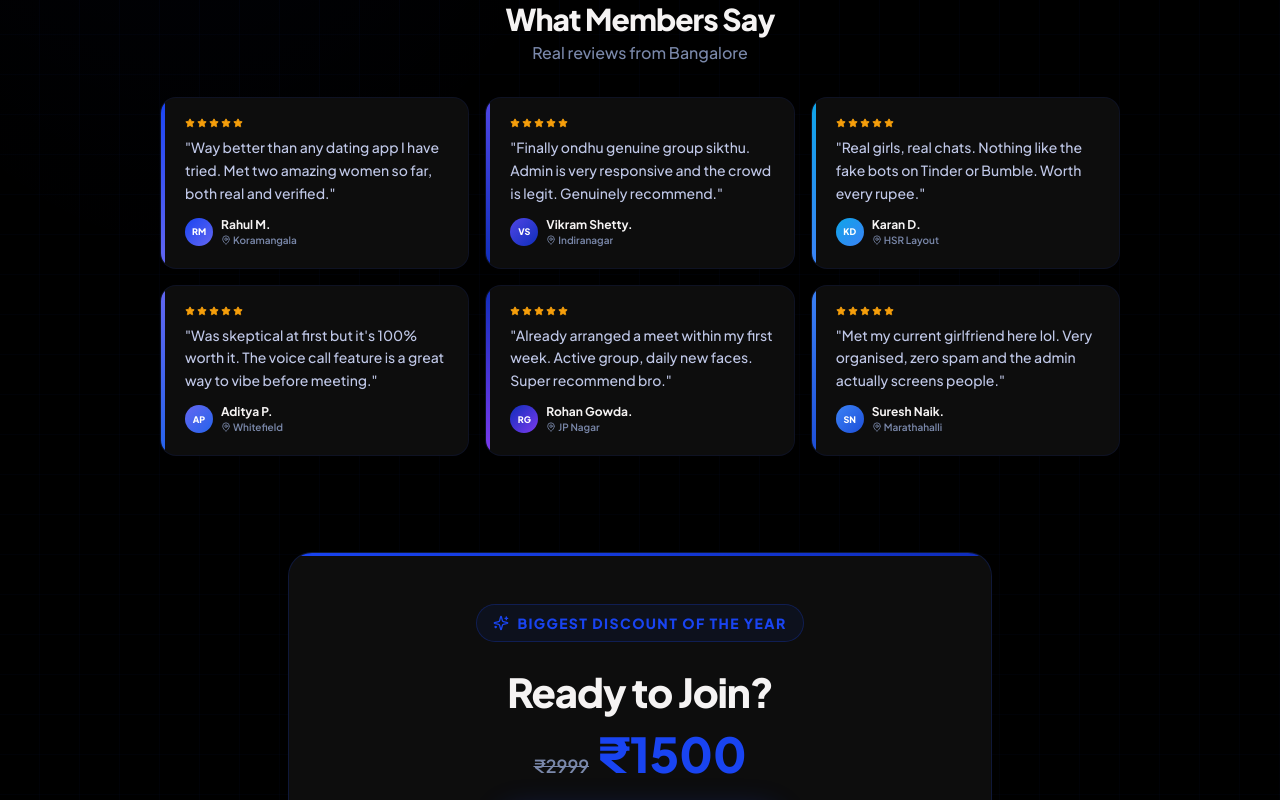
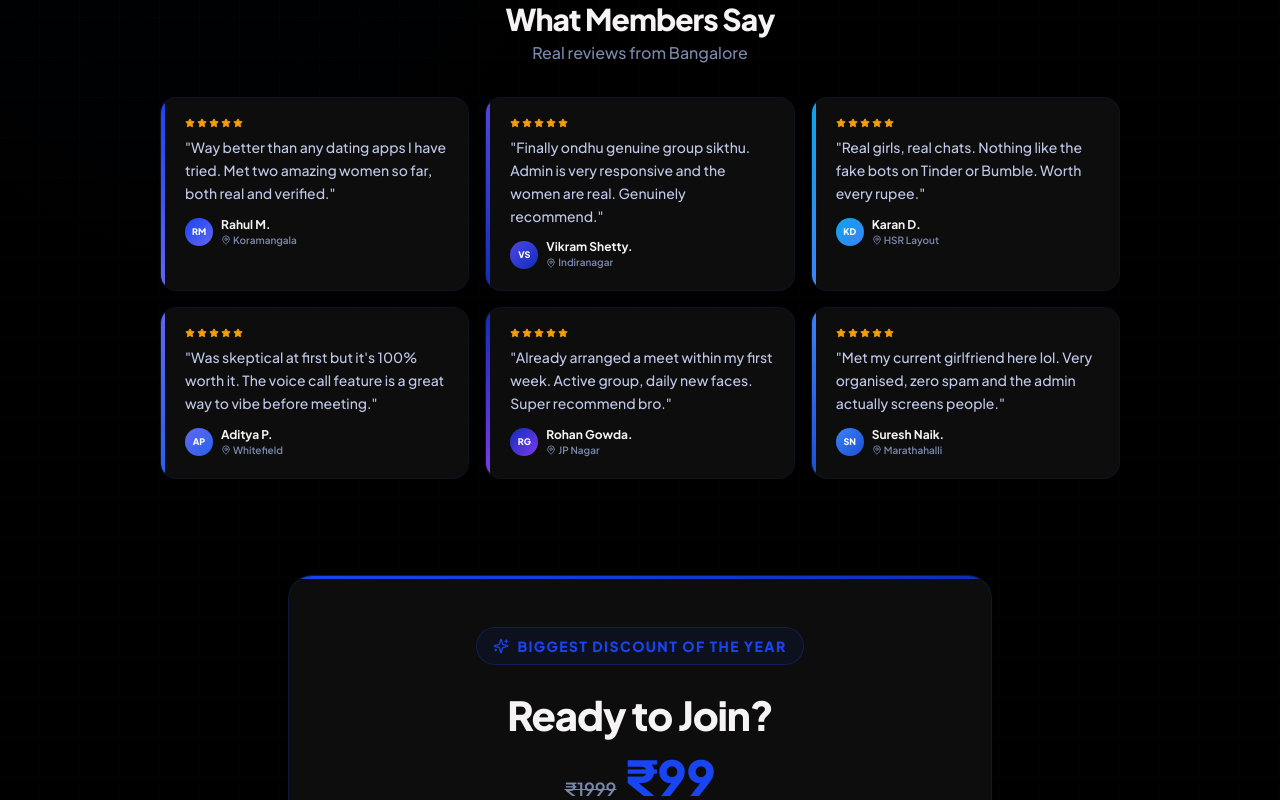
Before and after one commit to Datespot99/Datespot-game-edition, a React (Vite) app: page / in a window 1280 px wide. Shown: the part 2920-3720 px from the top of the page. Built offline with nearby package versions, Linux system fonts and the light colour scheme.

Commit message:
Price Update App.tsx

```diff
--- a/src/app/App.tsx
+++ b/src/app/App.tsx
@@ -115,8 +115,8 @@ const VIDEOS   = ['https://player.vimeo.com/video/1182421154', 'https://player.v
 const QUESTIONS = ['Is this genuine?', 'How much is entry fee?', 'Refunds available?', 'Genuine Bangalore girls?', 'How to join?'];
 const AUDIO_FILES = [null, null, null, faq4Audio, faq5Audio];
 const REVIEWS = [
-  { name: 'Rahul M.',       area: 'Koramangala', text: 'Way better than any dating app I have tried. Met two amazing women so far, both real and verified.' },
-  { name: 'Vikram Shetty.', area: 'Indiranagar',  text: 'Finally ondhu genuine group sikthu. Admin is very responsive and the crowd is legit. Genuinely recommend.' },
+  { name: 'Rahul M.',       area: 'Koramangala', text: 'Way better than any dating apps I have tried. Met two amazing women so far, both real and verified.' },
+  { name: 'Vikram Shetty.', area: 'Indiranagar',  text: 'Finally ondhu genuine group sikthu. Admin is very responsive and the women are real. Genuinely recommend.' },
   { name: 'Karan D.',       area: 'HSR Layout',   text: 'Real girls, real chats. Nothing like the fake bots on Tinder or Bumble. Worth every rupee.' },
   { name: 'Aditya P.',      area: 'Whitefield',   text: "Was skeptical at first but it's 100% worth it. The voice call feature is a great way to vibe before meeting." },
   { name: 'Rohan Gowda.',   area: 'JP Nagar',     text: 'Already arranged a meet within my first week. Active group, daily new faces. Super recommend bro.' },
@@ -751,8 +751,8 @@ function StickyCTA({ onJoin }: { onJoin: () => void }) {
               style={{ background: 'linear-gradient(90deg, transparent 0%, rgba(255,255,255,0.18) 50%, transparent 100%)', width: '60%' }} />
             <div className="relative flex items-center justify-center gap-3 py-3.5 px-6">
               <span className="font-black text-white text-sm tracking-tight">Join Datespot</span>
-              <span className="text-white/40 text-[11px] line-through font-semibold">₹2999</span>
-              <span className="font-black text-white text-sm">₹1500</span>
+              <span className="text-white/40 text-[11px] line-through font-semibold">₹999</span>
+              <span className="font-black text-white text-sm">₹99</span>
               <ArrowRight className="w-4 h-4 text-white" />
             </div>
           </motion.button>
@@ -901,8 +901,8 @@ function MobileApp() {
 
               {/* Price */}
               <div className="flex items-baseline gap-2 justify-center">
-                <span className="text-sm line-through font-semibold" style={{ color: T.MUTED }}>₹2999</span>
-                <span className="font-black text-4xl leading-none" style={{ color: B1 }}>₹1500</span>
+                <span className="text-sm line-through font-semibold" style={{ color: T.MUTED }}>₹999</span>
+                <span className="font-black text-4xl leading-none" style={{ color: B1 }}>₹99</span>
               </div>
 
               {/* CTA Button */}
@@ -1162,8 +1162,8 @@ function DesktopVersion({ onOpenPayment, showPayment, onClosePayment, paymentTyp
             </div>
             <h2 className="font-extrabold mb-2" style={{ color: T.DARK, fontSize: 40, letterSpacing: '-0.03em' }}>Ready to Join?</h2>
             <div className="flex items-baseline gap-2 justify-center mb-6">
-              <span className="text-lg line-through font-semibold" style={{ color: T.MUTED }}>₹2999</span>
-              <span className="font-black" style={{ fontSize: 48, color: B1, lineHeight: 1 }}>₹1500</span>
+              <span className="text-lg line-through font-semibold" style={{ color: T.MUTED }}>₹1999</span>
+              <span className="font-black" style={{ fontSize: 48, color: B1, lineHeight: 1 }}>₹99</span>
             </div>
             <button onClick={() => onOpenPayment('full')}
               className="rounded-2xl font-black text-white text-lg flex items-center gap-3 mx-auto relative overflow-hidden transition-all hover:scale-105 mb-4"
@@ -1365,8 +1365,8 @@ type UploadState = 'idle' | 'verifying' | 'success';
 
 function PaymentModal({ onClose, paymentType }: { onClose: () => void; paymentType: 'full' | 'demo' }) {
   const UPI_ID        = 'paytm.s36oa7e@pty';
-  const AMOUNT        = '1500';
-  const ORIGINAL_AMT  = '2999';
+  const AMOUNT        = '99';
+  const ORIGINAL_AMT  = '999';
   const WHATSAPP_LINK = 'https://t.me/+wHPA3hSr4c85ZWY1';
   const upiUrl        = `upi://pay?pa=${UPI_ID}&pn=Datespot&am=${AMOUNT}&cu=INR`;
 
```
